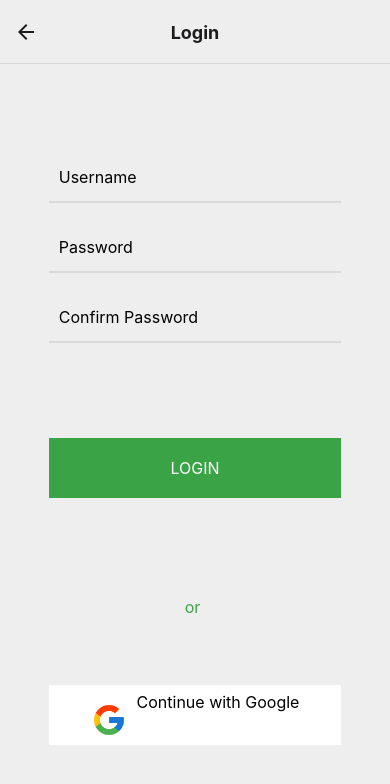
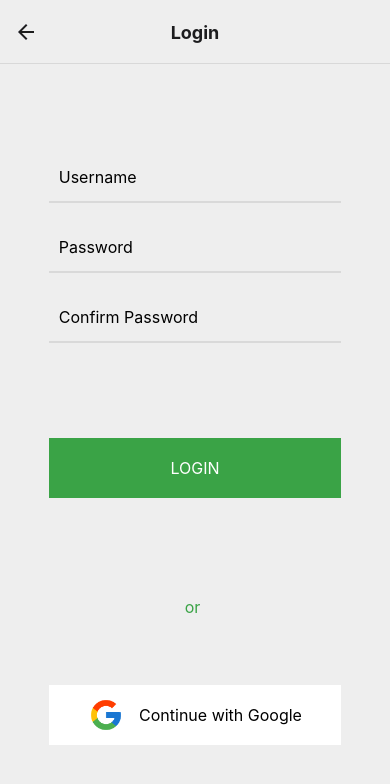
Before and after one commit to khaled-bissani/shelves-tracker, a React Native app in the folder supermarket-frontend/: screen /Login in a window 390 px wide. Shown: the top 784 px of the page. Built offline with nearby package versions, Linux system fonts and the light colour scheme.

Commit message:
Frontend <> Supermarket frontend: editing the styling of the google button component

```diff
--- a/supermarket-frontend/src/components/GoogleButton/styles.js
+++ b/supermarket-frontend/src/components/GoogleButton/styles.js
@@ -12,14 +12,14 @@ export default StyleSheet.create({
     insideContainer:{
         flexDirection:'row',
         justifyContent:'center',
+        alignItems:'center',
         width:'100%',
-        height:'100%'
+        // height:'100%'
     },
     imageContainer:{
         width:36,
         height:36,
-        marginTop:10,
-        marginRight:10
+        marginRight:15
     },
     text: {
         color: colors.black,
```
